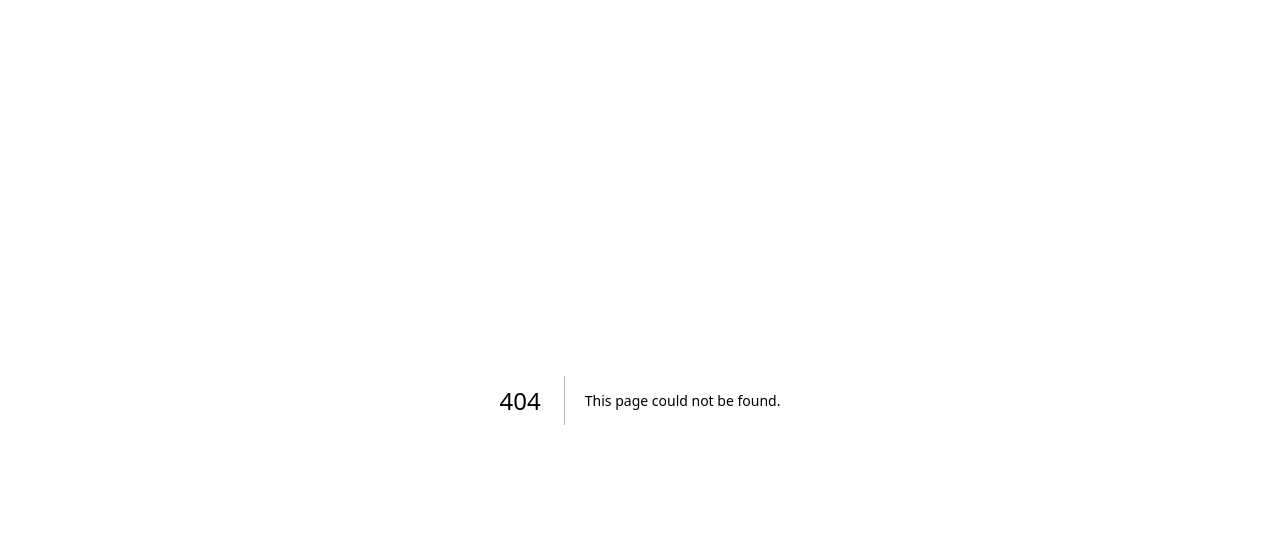
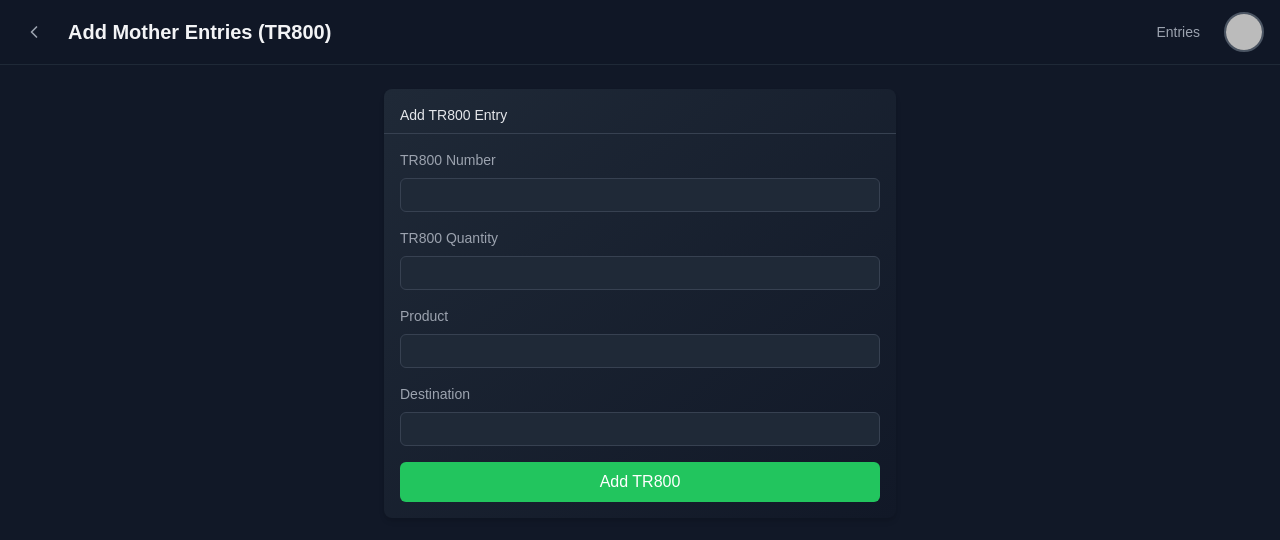
Before and after one commit to Issadeen/issaerium-23, a Next.js app: page /add-entries in a window 1280 px wide. Before the commit this address had no page. Shown: the top 540 px of the page. Built offline with nearby package versions, Linux system fonts and the light colour scheme; no server answers; sample sign-in values are in the browser's storage.

Commit message:
Set login as default page

```diff
--- /dev/null
+++ b/app/add-entries/page.tsx
@@ -0,0 +1,192 @@
+"use client";
+
+import { useState, useEffect } from 'react';
+import { useRouter } from 'next/navigation';
+import { auth } from '../firebaseConfig'; // Import initialized Firebase services
+import { getAuth, onAuthStateChanged, signOut, User } from 'firebase/auth';
+import { getDatabase, ref, push, query, orderByChild, equalTo, get, set } from 'firebase/database';
+import { Button } from "../components/ui/button";
+import Input from "../components/ui/input";
+import { Card, CardContent, CardHeader, CardTitle } from "../components/ui/card";
+import { ChevronLeft } from 'lucide-react';
+
+export default function AddEntriesPage() {
+  const [tr800Number, setTr800Number] = useState('');
+  const [tr800Quantity, setTr800Quantity] = useState('');
+  const [product, setProduct] = useState('');
+  const [destination, setDestination] = useState('');
+  const [errorMessage, setErrorMessage] = useState('');
+  const [successMessage, setSuccessMessage] = useState('');
+  const [isSubmitting, setIsSubmitting] = useState(false);
+
+
+  const [user, setUser] = useState<User | null>(null);
+  const router = useRouter();
+
+  useEffect(() => {
+    const auth = getAuth();
+    const unsubscribe = onAuthStateChanged(auth, user => {
+      if (!user) {
+        router.push('/login');
+      } else {
+        setUser(user);
+      }
+    });
+    return () => unsubscribe();
+  }, [router]);
+
+  const handleSubmit = async (e: React.FormEvent) => {
+    e.preventDefault();
+    setErrorMessage('');
+    setSuccessMessage('');
+    setIsSubmitting(true);
+
+    const db = getDatabase();
+    const tr800Ref = ref(db, 'tr800');
+    const tr800Query = query(tr800Ref, orderByChild('number'), equalTo(tr800Number));
+
+    try {
+      const snapshot = await get(tr800Query);
+      if (snapshot.exists()) {
+        setErrorMessage('TR800 number already exists.');
+        setIsSubmitting(false);
+        return;
+      }
+
+      const tr800QuantityFloat = parseFloat(tr800Quantity);
+      const newEntryRef = push(tr800Ref);
+      await set(newEntryRef, {
+        number: tr800Number,
+        initialQuantity: tr800QuantityFloat,
+        remainingQuantity: tr800QuantityFloat,
+        product: product.toLowerCase(),
+        destination: destination.toLowerCase(),
+        product_destination: `${product.toLowerCase()}_${destination.toLowerCase()}`,
+        timestamp: Date.now()
+      });
+
+      if (destination.toLowerCase() === 'ssd') {
+        const allocationsRef = ref(db, 'allocations');
+        const allocationDataRef = push(allocationsRef);
+        await set(allocationDataRef, {
+          number: tr800Number,
+          initialQuantity: tr800QuantityFloat,
+          remainingQuantity: tr800QuantityFloat,
+          product: product.toLowerCase(),
+          destination: destination.toLowerCase(),
+          product_destination: `${product.toLowerCase()}_${destination.toLowerCase()}`,
+          timestamp: Date.now()
+        });
+      }
+
+      setSuccessMessage('TR800 entry added successfully.');
+      setTr800Number('');
+      setTr800Quantity('');
+      setProduct('');
+      setDestination('');
+
+      // Clear the success message after 2 seconds
+      setTimeout(() => setSuccessMessage(''), 2000);
+    } catch (error) {
+      setErrorMessage('An error occurred while adding the entry.');
+    } finally {
+      setIsSubmitting(false);
+    }
+  };
+
+  return (
+    <div className="min-h-screen bg-gray-900 text-gray-100 flex flex-col items-center">
+      <header className="sticky top-0 z-20 border-b border-gray-800 bg-gray-900/70 backdrop-blur-md supports-[backdrop-filter]:bg-gray-900/60 w-full">
+        <div className="container flex h-16 items-center justify-between mx-auto px-4">
+          <div className="flex items-center space-x-4">
+            <Button variant="ghost" size="sm" className="text-gray-400 hover:text-gray-100" onClick={() => router.back()}>
+              <span className="sr-only">Back</span>
+              <ChevronLeft className="h-5 w-5" />
+            </Button>
+            <h1 className="text-xl font-bold">Add Mother Entries (TR800)</h1>
+          </div>
+          <nav className="flex space-x-4">
+            <Button variant="ghost" size="sm" className="text-gray-400 hover:text-gray-100" onClick={() => router.push('/view-manage-entries.html')}>
+              Entries
+            </Button>
+            {user && (
+              <img
+                src={user.photoURL ?? ''}
+                alt="Profile"
+                className="h-10 w-10 rounded-full border-2 border-gray-600"
+              />
+            )}
+          </nav>
+        </div>
+      </header>
+      <main className="container py-6 mx-auto px-4 flex-grow">
+        <Card className="bg-gradient-to-br from-gray-800 to-gray-900 border-gray-700 hover:shadow-lg hover:shadow-blue-500/20 transition-all duration-300 w-full max-w-lg mx-auto">
+          <CardHeader className="flex flex-row items-center justify-between space-y-0 pb-2">
+            <CardTitle className="text-sm font-medium text-gray-200">Add TR800 Entry</CardTitle>
+          </CardHeader>
+          <CardContent className="text-xs text-gray-400">
+            <form onSubmit={handleSubmit} className="space-y-4">
+              <div>
+                <label htmlFor="tr800Number" className="block text-sm font-medium mb-2">TR800 Number</label>
+                <Input
+                  id="tr800Number"
+                  name="tr800Number"
+                  type="text"
+                  required
+                  className="w-full px-3 py-2 bg-gray-700 border border-gray-600 rounded-md focus:outline-none focus:ring-2 focus:ring-blue-500 text-white"
+                  value={tr800Number}
+                  onChange={(e) => setTr800Number(e.target.value)}
+                />
+              </div>
+              <div>
+                <label htmlFor="tr800Quantity" className="block text-sm font-medium mb-2">TR800 Quantity</label>
+                <Input
+                  id="tr800Quantity"
+                  name="tr800Quantity"
+                  type="number"
+                  required
+                  className="w-full px-3 py-2 bg-gray-700 border border-gray-600 rounded-md focus:outline-none focus:ring-2 focus:ring-blue-500 text-white"
+                  value={tr800Quantity}
+                  onChange={(e) => setTr800Quantity(e.target.value)}
+                />
+              </div>
+              <div>
+                <label htmlFor="product" className="block text-sm font-medium mb-2">Product</label>
+                <Input
+                  id="product"
+                  name="product"
+                  type="text"
+                  required
+                  className="w-full px-3 py-2 bg-gray-700 border border-gray-600 rounded-md focus:outline-none focus:ring-2 focus:ring-blue-500 text-white"
+                  value={product}
+                  onChange={(e) => setProduct(e.target.value.toLowerCase())}
+                />
+              </div>
+              <div>
+                <label htmlFor="destination" className="block text-sm font-medium mb-2">Destination</label>
+                <Input
+                  id="destination"
+                  name="destination"
+                  type="text"
+                  required
+                  className="w-full px-3 py-2 bg-gray-700 border border-gray-600 rounded-md focus:outline-none focus:ring-2 focus:ring-blue-500 text-white"
+                  value={destination}
+                  onChange={(e) => setDestination(e.target.value.toLowerCase())}
+                />
+              </div>
+              <Button type="submit" variant="primary" className="w-full py-2 px-4 bg-green-500 hover:bg-green-600 text-white rounded-md font-medium transition-colors duration-300" disabled={isSubmitting}>
+                {isSubmitting ? 'Adding TR800...' : 'Add TR800'}
+              </Button>
+            </form>
+            {errorMessage && (
+              <div className="mt-4 text-red-500 text-sm">{errorMessage}</div>
+            )}
+            {successMessage && (
+              <div className="mt-4 text-green-500 text-sm">{successMessage}</div>
+            )}
+          </CardContent>
+        </Card>
+      </main>
+    </div>
+  );
+}
```
